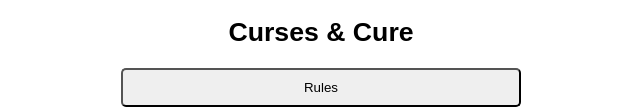
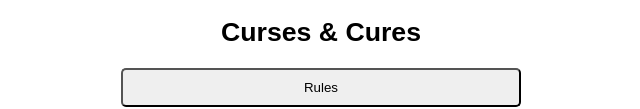
Before and after one commit to DevEarley/PotionGame, a plain HTML site: page index.html in a window 1280 px wide. Shown: the part 418-527 px from the top of the page, without its empty margins (319-959 px from the left). Drawn offline with Linux system fonts and the light colour scheme.

Commit message:
spelling

```diff
--- a/index.html
+++ b/index.html
@@ -11,7 +11,7 @@
 <body>
 	<div id="navigation-container">
 		<img src="00.png" />
-		<h1> Curses & Cure </h1>
+		<h1> Curses & Cures </h1>
 		<button onclick="onclick_navigation_Rules()">Rules</button>
 		<button onclick="onclick_navigation_Play()">Play</button>
 	</div>
```
